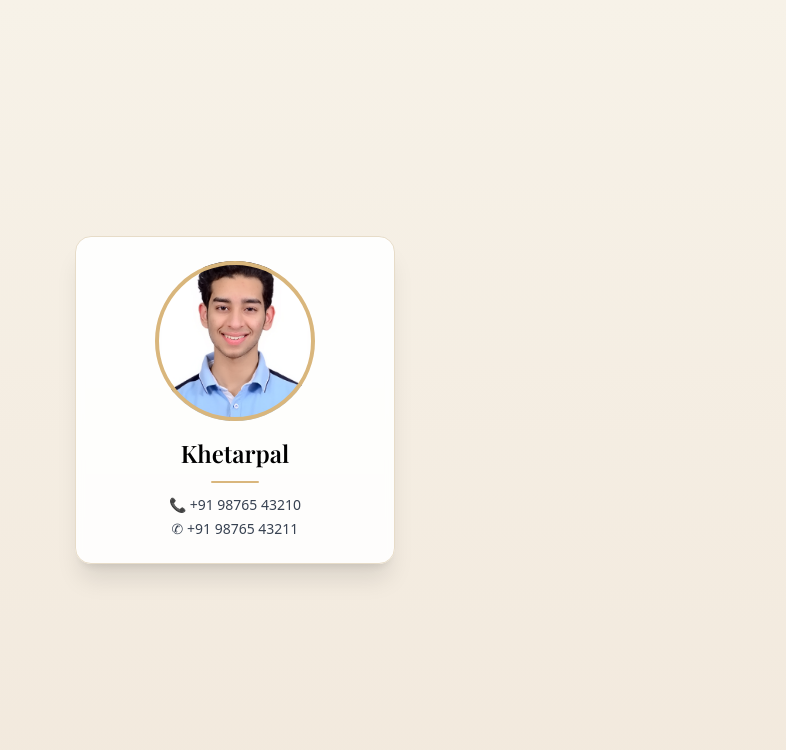
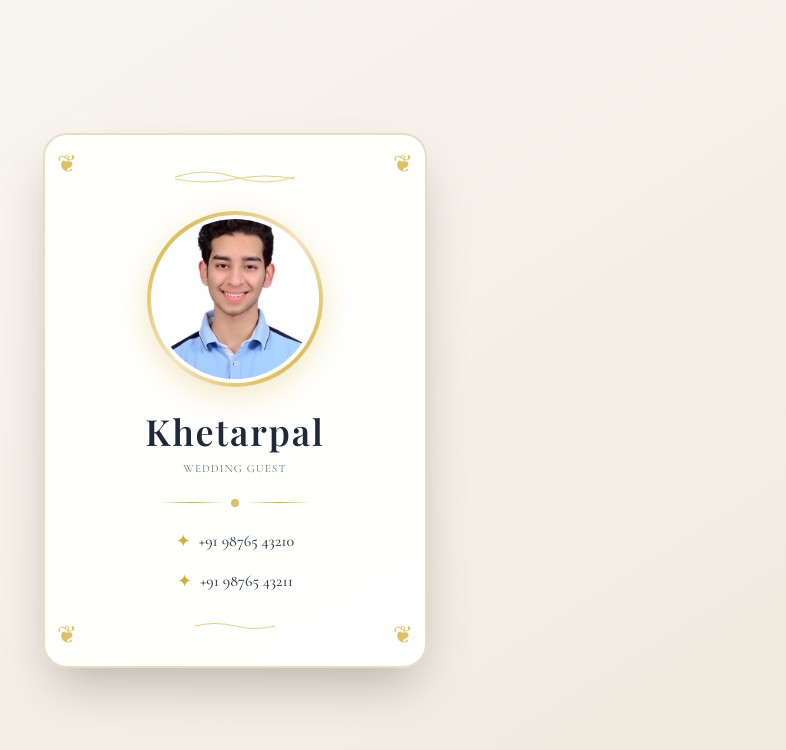
Before and after one commit to Shauryanoobb/luggage-scanner, a plain HTML site: page couples/c1_p2/index.html in a window 1280 px wide. Shown: the whole page, without its empty margins (405-1191 px from the left). Drawn offline with nearby package versions, Linux system fonts and the light colour scheme.

Commit message:
improving design

```diff
--- a/couples/c1_p2/index.html
+++ b/couples/c1_p2/index.html
@@ -4,46 +4,111 @@
   <meta charset="UTF-8" />
   <meta name="viewport" content="width=device-width, initial-scale=1.0" />
   <script src="https://cdn.tailwindcss.com"></script>
-
-  <title>Luggage Tag</title>
+  <title>Wedding Luggage Tag - Khetarpal</title>
 
   <style>
-    /* Elegant serif for name */
-    @import url('https://fonts.googleapis.com/css2?family=Playfair+Display:wght@500;600&display=swap');
+    @import url('https://fonts.googleapis.com/css2?family=Playfair+Display:wght@400;500;600;700&family=Cormorant+Garamond:wght@300;400;500&display=swap');
+
+    body {
+      font-family: 'Cormorant Garamond', serif;
+    }
+
+    .elegant-border {
+      background: linear-gradient(135deg, #d4af37 0%, #f4e4c1 50%, #d4af37 100%);
+    }
+
+    .ornament {
+      color: #d4af37;
+      font-size: 1.5rem;
+      opacity: 0.7;
+    }
+
+    .shine {
+      animation: shimmer 3s infinite;
+    }
+
+    @keyframes shimmer {
+      0%, 100% { opacity: 0.6; }
+      50% { opacity: 1; }
+    }
+
+    .photo-frame {
+      box-shadow: 0 8px 32px rgba(212, 175, 55, 0.3);
+    }
   </style>
 </head>
 
-<body class="min-h-screen flex items-center justify-center bg-gradient-to-b from-[#f7f2e8] to-[#f2e9dd]">
+<body class="min-h-screen flex items-center justify-center p-4 bg-gradient-to-br from-[#faf8f3] via-[#f5f0e8] to-[#f0e9dd]">
 
-  <div class="bg-white/90 backdrop-blur-sm p-6 rounded-2xl shadow-xl max-w-xs w-full text-center border border-[#e7dcc8]">
+  <div class="bg-white/95 backdrop-blur-sm p-8 rounded-3xl shadow-2xl max-w-sm w-full text-center border-2 border-[#e8dcc3] relative overflow-hidden">
 
-    <!-- Photo -->
-    <div class="relative mx-auto w-40 h-40 mb-4">
-      <div class="absolute inset-0 rounded-full border-4 border-[#d9b67c]"></div>
-      <img
-        src="photo.JPG"
-        class="w-40 h-40 object-cover rounded-full"
-      />
+    <!-- Decorative corner ornaments -->
+    <div class="absolute top-3 left-3 ornament shine">❦</div>
+    <div class="absolute top-3 right-3 ornament shine">❦</div>
+    <div class="absolute bottom-3 left-3 ornament shine">❦</div>
+    <div class="absolute bottom-3 right-3 ornament shine">❦</div>
+
+    <!-- Top decorative flourish -->
+    <div class="mb-6 flex justify-center">
+      <svg width="120" height="20" viewBox="0 0 120 20" class="opacity-60">
+        <path d="M0 10 Q30 0, 60 10 T120 10" stroke="#d4af37" stroke-width="1" fill="none"/>
+        <path d="M0 12 Q30 18, 60 12 T120 12" stroke="#d4af37" stroke-width="1" fill="none"/>
+      </svg>
     </div>
 
-    <!-- Name -->
-    <h1 class="text-2xl font-semibold" style="font-family: 'Playfair Display', serif;">
+    <!-- Photo with elegant frame -->
+    <div class="relative mx-auto w-44 h-44 mb-6">
+      <div class="absolute inset-0 rounded-full elegant-border p-1 photo-frame">
+        <div class="w-full h-full rounded-full bg-white p-1">
+          <img
+            src="photo.JPG"
+            alt="Khetarpal"
+            class="w-full h-full object-cover rounded-full"
+          />
+        </div>
+      </div>
+    </div>
+
+    <!-- Name with elegant typography -->
+    <h1 class="text-4xl font-semibold mb-2 text-gray-800" style="font-family: 'Playfair Display', serif; letter-spacing: 0.05em;">
       Khetarpal
     </h1>
 
+    <!-- Subtitle -->
+    <p class="text-sm text-gray-500 mb-4 tracking-widest uppercase" style="font-size: 0.7rem;">
+      Wedding Guest
+    </p>
+
     <!-- Decorative Gold Divider -->
-    <div class="my-3 flex justify-center">
-      <div class="w-12 h-[2px] bg-[#d9b67c] rounded-full"></div>
+    <div class="my-5 flex justify-center items-center gap-2">
+      <div class="w-16 h-[1px] bg-gradient-to-r from-transparent via-[#d4af37] to-transparent"></div>
+      <div class="w-2 h-2 rounded-full bg-[#d4af37] shine"></div>
+      <div class="w-16 h-[1px] bg-gradient-to-r from-transparent via-[#d4af37] to-transparent"></div>
     </div>
 
-    <!-- Contact Details -->
-    <p class="text-gray-700 text-sm mb-1">
-      📞 <span class="font-medium">+91 98765 43210</span>
-    </p>
+    <!-- Contact Details with elegant spacing -->
+    <div class="space-y-3 text-gray-700">
+      <div class="flex items-center justify-center gap-2">
+        <span class="text-[#d4af37] text-lg">✦</span>
+        <a href="tel:+919876543210" class="text-base font-medium hover:text-[#d4af37] transition-colors">
+          +91 98765 43210
+        </a>
+      </div>
 
-    <p class="text-gray-700 text-sm">
-      ✆ <span class="font-medium">+91 98765 43211</span>
-    </p>
+      <div class="flex items-center justify-center gap-2">
+        <span class="text-[#d4af37] text-lg">✦</span>
+        <a href="tel:+919876543211" class="text-base font-medium hover:text-[#d4af37] transition-colors">
+          +91 98765 43211
+        </a>
+      </div>
+    </div>
+
+    <!-- Bottom decorative flourish -->
+    <div class="mt-6 flex justify-center">
+      <svg width="80" height="15" viewBox="0 0 80 15" class="opacity-60">
+        <path d="M0 7 Q20 2, 40 7 T80 7" stroke="#d4af37" stroke-width="1" fill="none"/>
+      </svg>
+    </div>
 
   </div>
 
```
